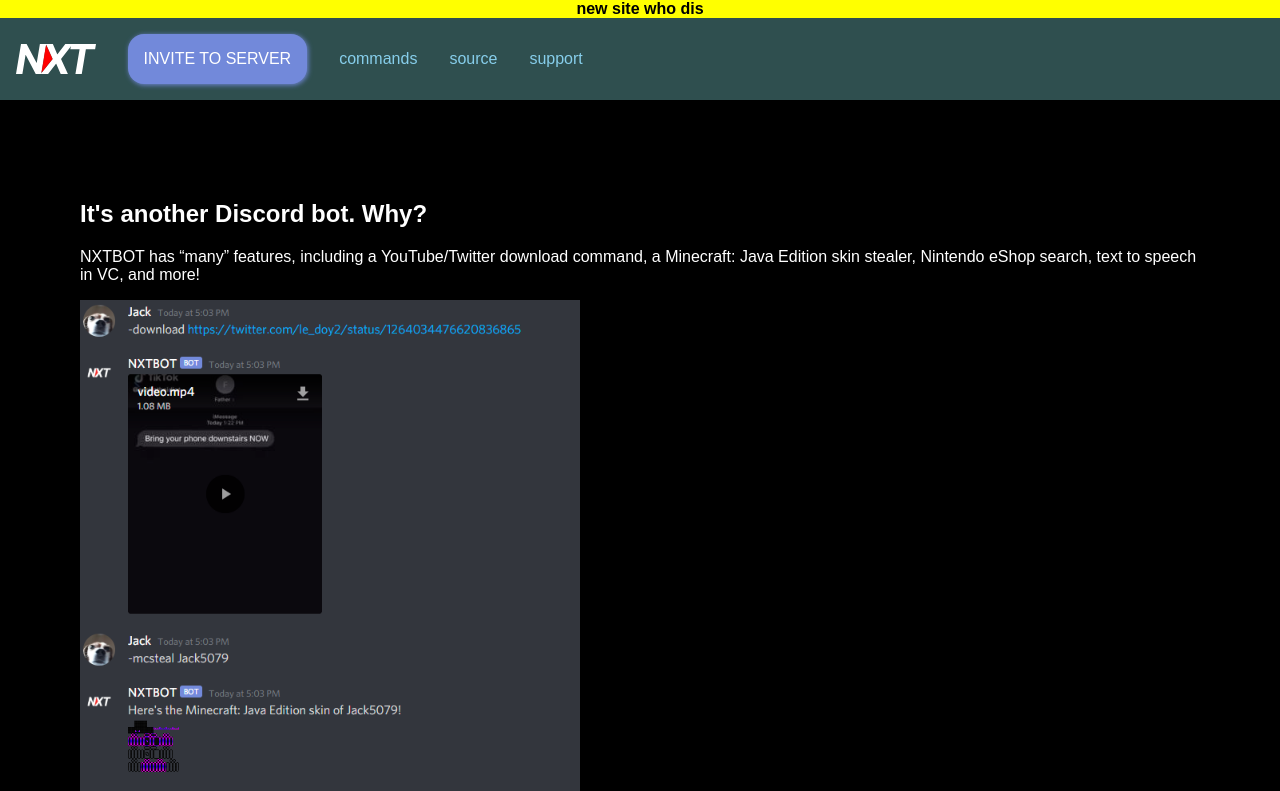
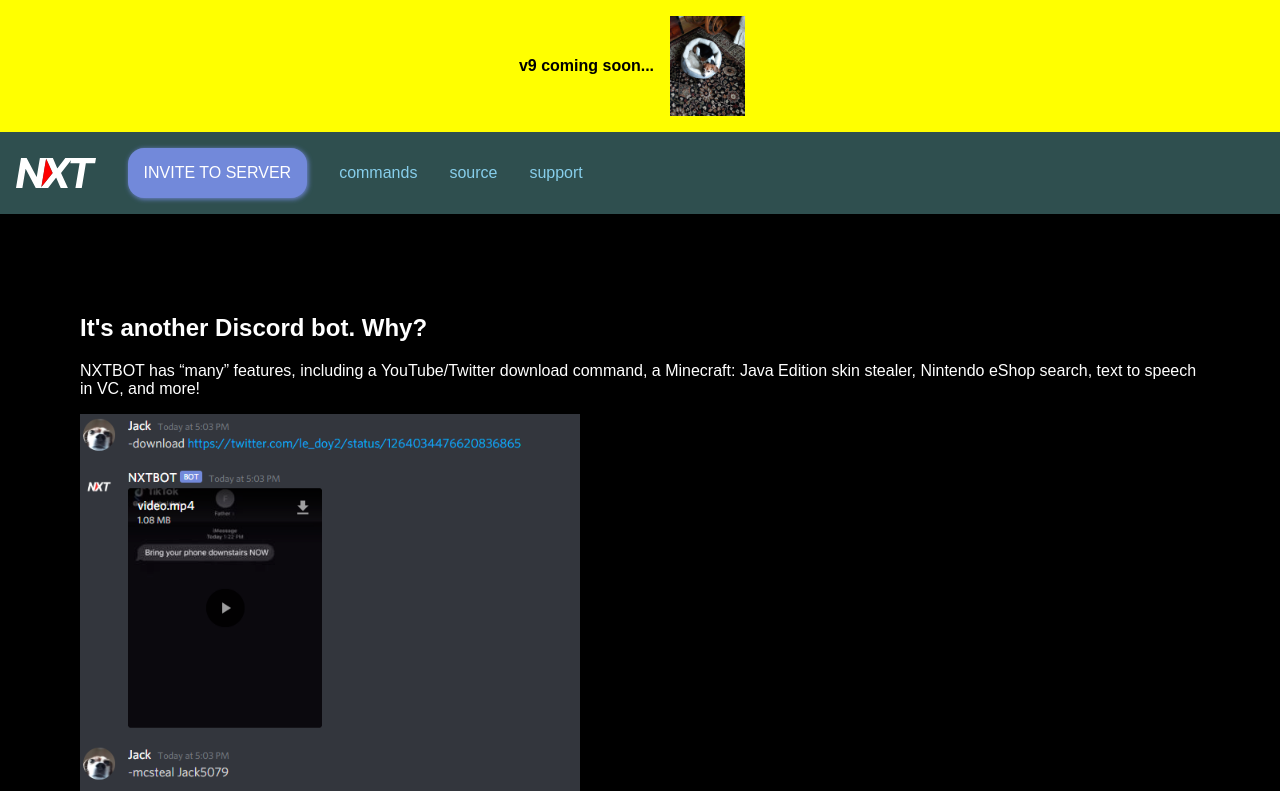
Before and after one commit to troIIsmile/djs-legacy, a website: page docs/index.html in a window 1280 px wide. Shown: the top 791 px of the page. Drawn offline with Linux system fonts and the light colour scheme; a web font is replaced by a local one.

Commit message:
add v9 teaser

```diff
--- a/docs/index.html
+++ b/docs/index.html
@@ -13,7 +13,7 @@
   </head>
 
   <body>
-    <strong>new site who dis</strong>
+    <strong>v9 coming soon...<img style="padding: 1em" src="dog.jpg" height="100" alt=""></strong>
     <header>
       <img id="icon" src="icon.svg" alt="" height="30">
       <a href="https://discord.com/api/oauth2/authorize?client_id=557323946656006145&permissions=8&scope=bot"
--- a/docs/style.css
+++ b/docs/style.css
@@ -60,9 +60,11 @@
 strong {
   text-align: center;
   background: yellow;
+  display:flex;
+  justify-content:center;
+  align-items:center;
   color: black;
   width: 100%;
-  display: block;
 }
 
 strong a {
```
Also changed, not shown: docs/dog.jpg (added).
